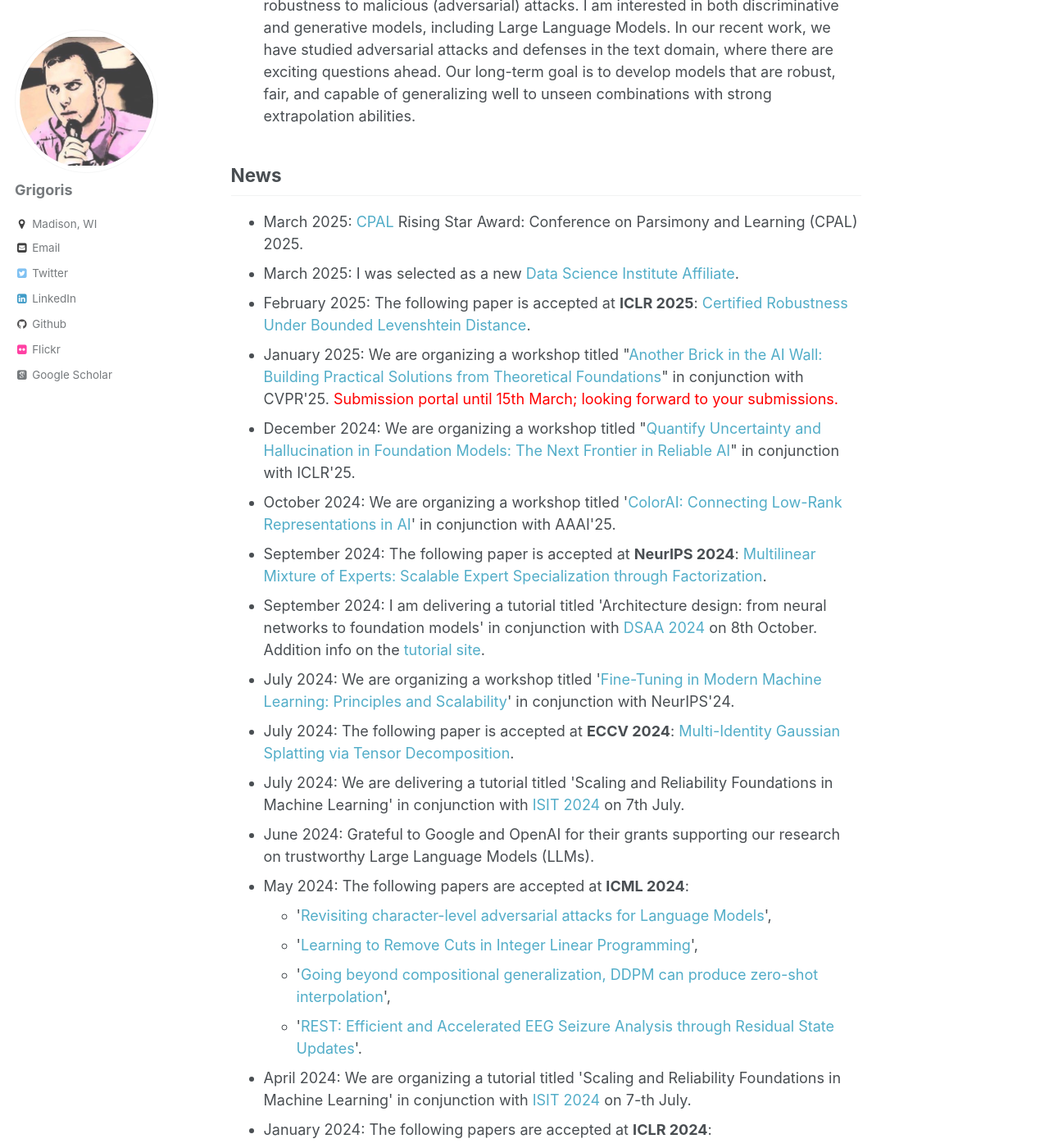
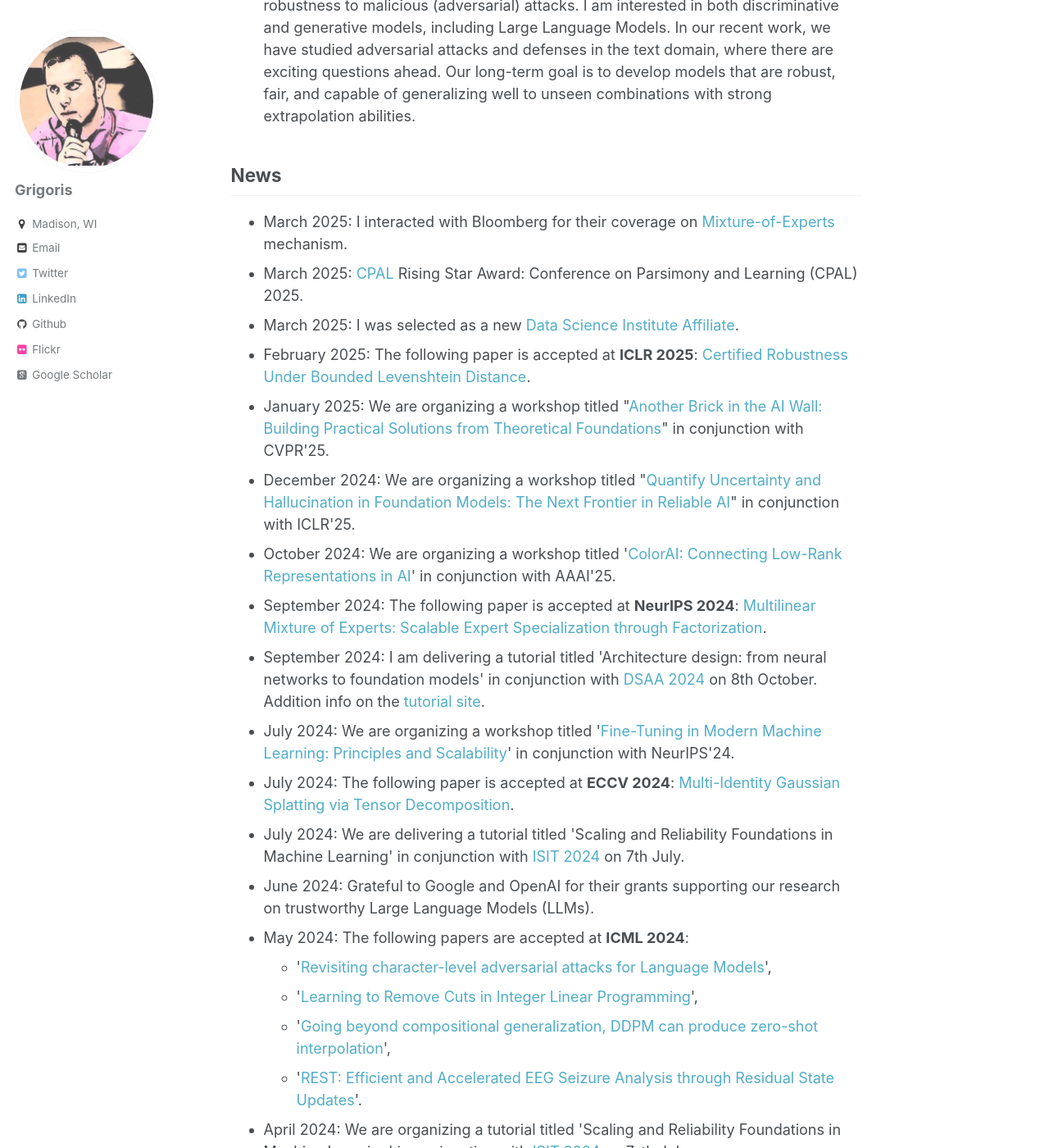
Before and after one commit to grigorisg9gr/grigorisg9gr.github.io, a Jekyll site: the page built from index.html, in a window 1280 px wide and 1400 px high, scrolled down 628 px. Shown: the whole window at 82% size. Built offline with Jekyll 4.4.1, drawn with Linux system fonts in a browser that asks for light colours; some web fonts are replaced; some of the changed text lies outside the part shown.

Commit message:
Minor updates in the news.

```diff
--- a/index.html
+++ b/index.html
@@ -19,10 +19,11 @@ comments: false
 
 <h2>News</h2>
 <ul>
-    <li>March 2025: <a href="https://cpal.cc/rising_stars_presentations/">CPAL</a> Rising Star Award: Conference on Parsimony and Learning (CPAL) 2025.
+    <li>March 2025: I interacted with Bloomberg for their coverage on <a href="https://www.bloomberg.com/news/newsletters/2025-03-27/an-old-approach-to-ai-gains-new-attention-after-deepseek">Mixture-of-Experts</a> mechanism.</li>
+    <li>March 2025: <a href="https://cpal.cc/rising_stars_presentations/">CPAL</a> Rising Star Award: Conference on Parsimony and Learning (CPAL) 2025.</li>
     <li>March 2025: I was selected as a new <a href="https://dsi.wisc.edu/about/dsi-affiliates/">Data Science Institute Affiliate</a>.</li>
     <li>February 2025: The following paper is accepted at <strong>ICLR 2025</strong>: <a href="https://arxiv.org/abs/2501.13676">Certified Robustness Under Bounded Levenshtein Distance</a>.</li>
-    <li>January 2025: We are organizing a workshop titled "<a href='https://ml-theoretical-foundations-to-practice.github.io/'>Another Brick in the AI Wall: Building Practical Solutions from Theoretical Foundations</a>" in conjunction with CVPR'25. <span style="color: #ff0000;">Submission portal until 15th March; looking forward to your submissions.</span></li>
+    <li>January 2025: We are organizing a workshop titled "<a href='https://ml-theoretical-foundations-to-practice.github.io/'>Another Brick in the AI Wall: Building Practical Solutions from Theoretical Foundations</a>" in conjunction with CVPR'25.</li>
     <li>December 2024: We are organizing a workshop titled "<a href='https://uncertainty-foundation-models.github.io/'>Quantify Uncertainty and Hallucination in Foundation Models: The Next Frontier in Reliable AI</a>" in conjunction with ICLR'25.</li>
     <li>October 2024: We are organizing a workshop titled '<a href='https://april-tools.github.io/colorai/'>ColorAI: Connecting Low-Rank Representations in AI</a>' in conjunction with AAAI'25.</li>
     <li>September 2024: The following paper is accepted at <strong>NeurIPS 2024</strong>: <a href="https://arxiv.org/abs/2402.12550">Multilinear Mixture of Experts: Scalable Expert Specialization through Factorization</a>.</li>
```
Also changed, not shown: other parts of index.html (+0 -1 lines).
